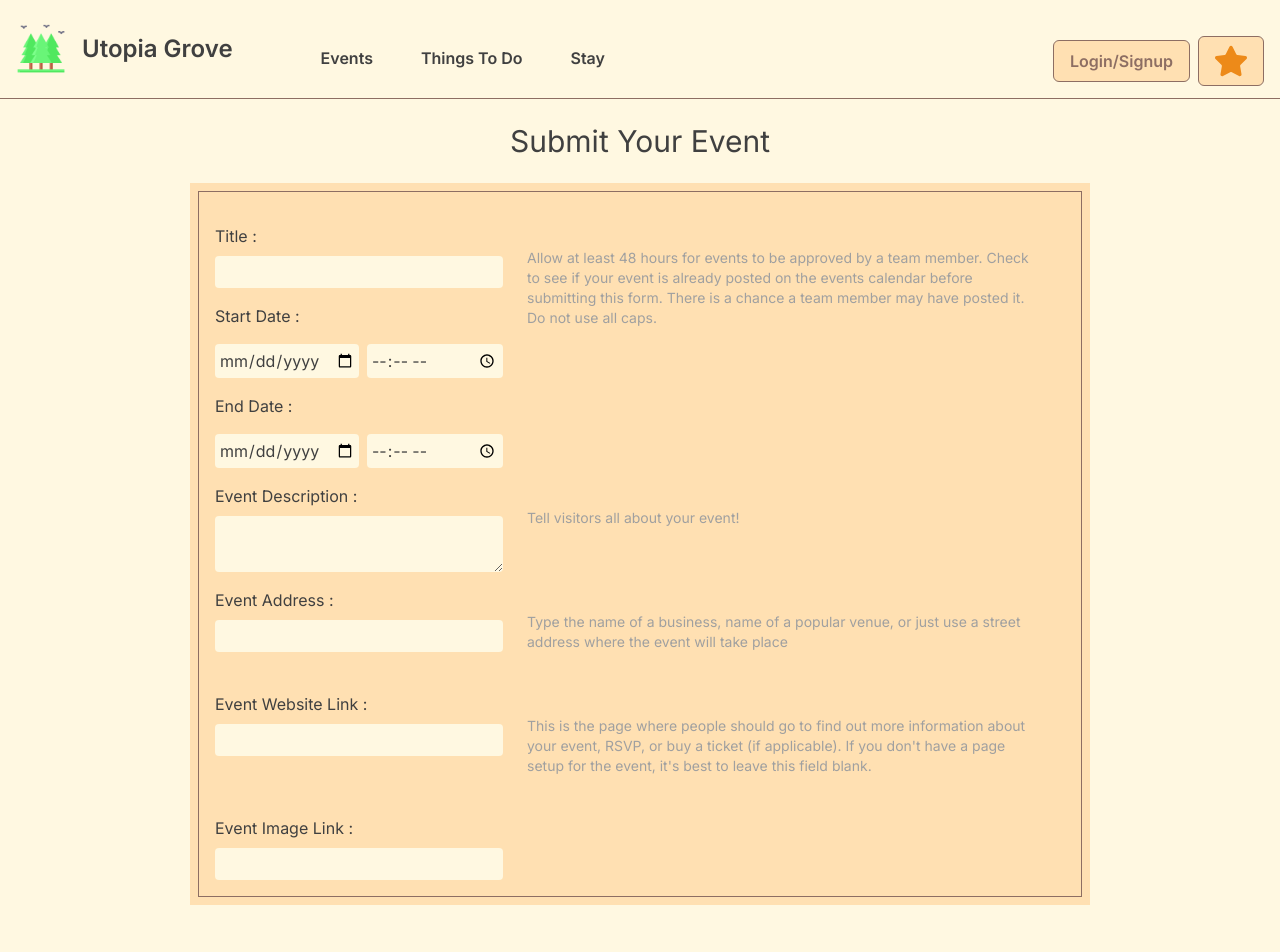
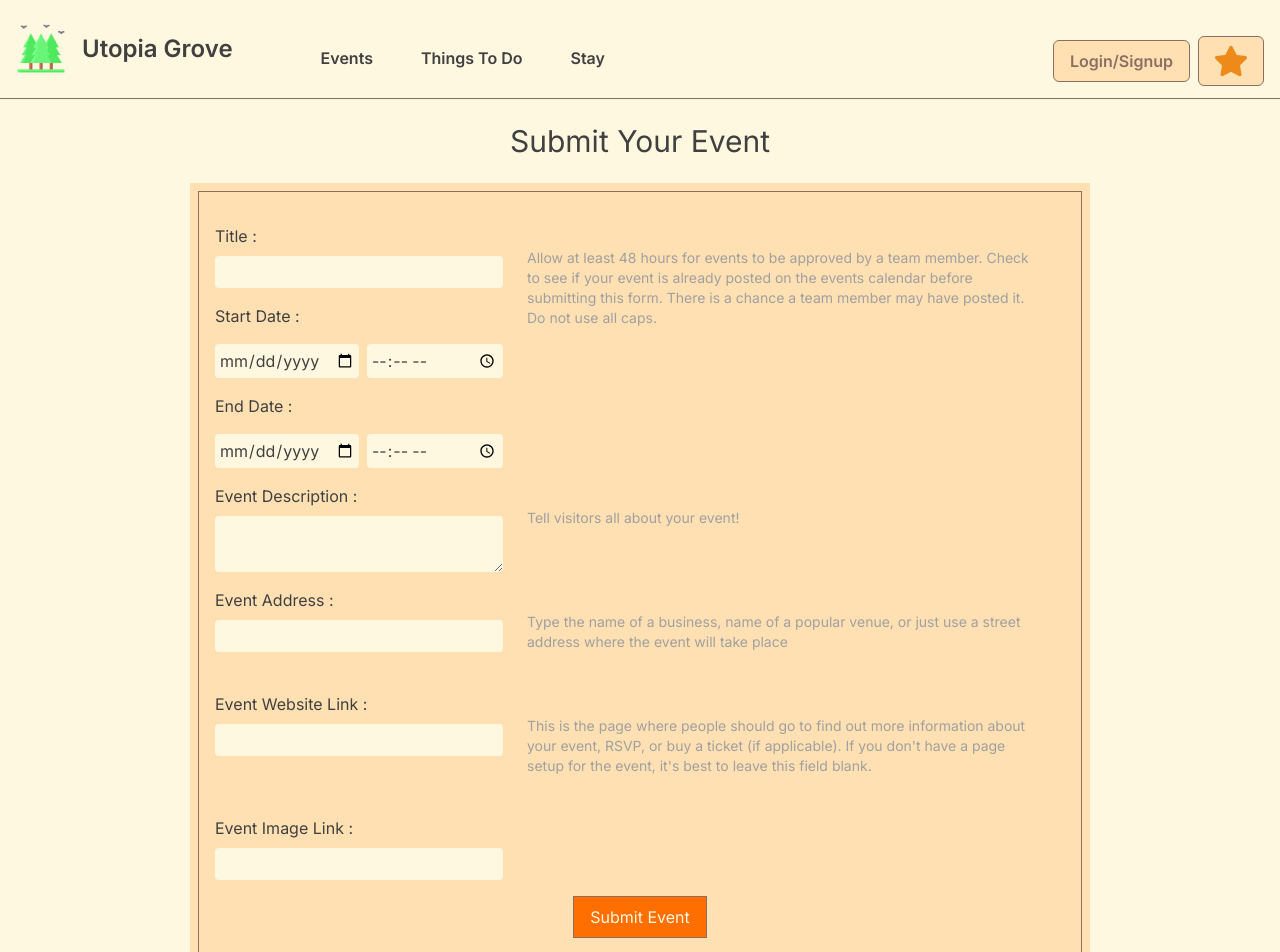
Before and after one commit to tannaz97shr/utopia-grove, a Next.js app: page /events/create in a window 1280 px wide. Shown: the top 952 px of the page. Before the commit the page ends 905 px from the top, so only its background shows below. Built offline with nearby package versions, Linux system fonts and the light colour scheme.

Commit message:
feat: create submit button

```diff
--- a/src/app/events/create/page.tsx
+++ b/src/app/events/create/page.tsx
@@ -1,13 +1,23 @@
 import FormExtraInfo from "@/components/FormExtraInfo";
+import Button from "@/components/UI/Button";
 import DateAndTimePicker from "@/components/UI/DateAndTimePicker";
 import Input from "@/components/UI/Input";
 
 export default function Create() {
+  const submitEvent = async (formData: FormData) => {
+    "use server";
+    const event = {
+      title: formData.get("title"),
+    };
+  };
   return (
     <>
       <h1 className="text-3xl mt-6 mx-auto">Submit Your Event</h1>
       <div className="w-full lg:w-3/4 mx-auto bg-bg-secndary p-2 mt-6">
-        <form className="border border-border-brown p-4">
+        <form
+          className="flex flex-col border border-border-brown p-4"
+          action={submitEvent}
+        >
           <FormExtraInfo info="Allow at least 48 hours for events to be approved by a team member. Check to see if your event is already posted on the events calendar before submitting this form. There is a chance a team member may have posted it. Do not use all caps.">
             <Input name="title" type="text" label="Title" />
             <DateAndTimePicker
@@ -35,6 +45,9 @@ export default function Create() {
             <Input name="link" type="text" label="Event Website Link" />
           </FormExtraInfo>
           <Input name="image" type="text" label="Event Image Link" />
+          <Button variant="primary" submit>
+            Submit Event
+          </Button>
         </form>
       </div>
     </>
--- a/src/components/UI/Button/index.tsx
+++ b/src/components/UI/Button/index.tsx
@@ -2,9 +2,10 @@
 
 interface ButtonProps {
   variant: "primary" | "secondary";
-  onClick: () => void;
+  onClick?: () => void;
   children: React.ReactNode;
   className?: string;
+  submit?: boolean;
 }
 
 export default function Button({
@@ -12,17 +13,31 @@ export default function Button({
   onClick,
   children,
   className,
+  submit,
 }: ButtonProps) {
   return (
+    <>
+      {!submit ? (
         <button
           className={`px-4 py-2 rounded-md h-fit whitespace-nowrap ${
             variant !== "secondary"
-          ? "border border-border-brown bg-custom-orange"
+              ? "border border-border-brown bg-custom-orange text-bg-primary hover:text-custom-orange hover:bg-bg-primary"
               : "border border-border-brown text-border-brown font-semibold bg-bg-secndary"
           } ${className}`}
           onClick={onClick}
         >
           {children}
         </button>
+      ) : (
+        <button
+          className="mt-4 mx-auto px-4 py-2
+            border border-border-brown bg-custom-orange text-bg-primary
+            hover:text-custom-orange hover:bg-bg-primary"
+          type="submit"
+        >
+          {children}
+        </button>
+      )}
+    </>
   );
 }
```
Lines whose indentation alone changed are shown as unchanged.
